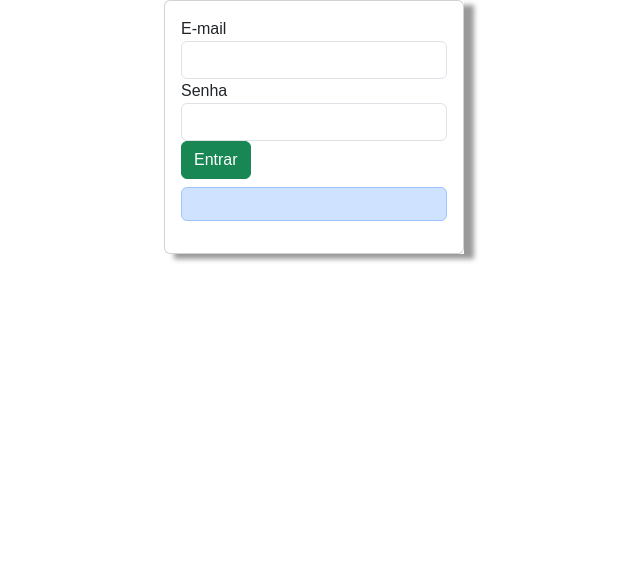
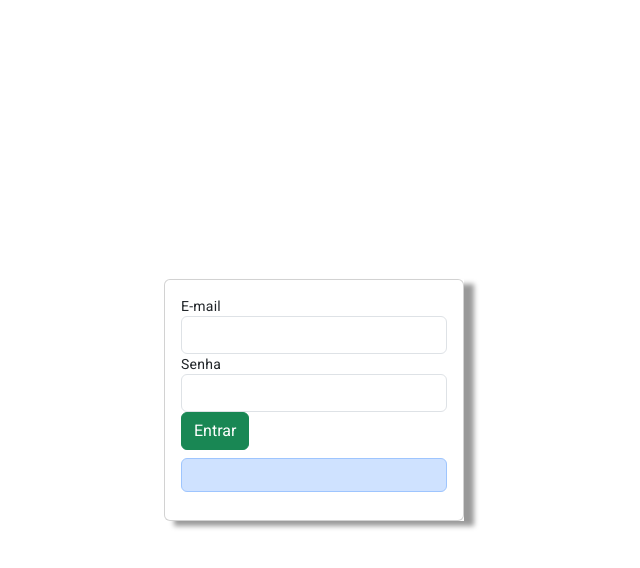
Before and after one commit to WictorLopes/HomeBakingAngular, an Angular app: page / in a window 1280 px wide. Shown: the top 568 px of the page, without its empty margins (326-966 px from the left). Built offline with nearby package versions, Linux system fonts and the light colour scheme.

Commit message:
adição do angular material

```diff
--- a/angular.json
+++ b/angular.json
@@ -25,6 +25,7 @@
               "src/assets"
             ],
             "styles": [
+              "@angular/material/prebuilt-themes/deeppurple-amber.css",
               "src/styles.css"
             ],
             "scripts": []
@@ -87,6 +88,7 @@
               "src/assets"
             ],
             "styles": [
+              "@angular/material/prebuilt-themes/deeppurple-amber.css",
               "src/styles.css"
             ],
             "scripts": []
--- a/package.json
+++ b/package.json
@@ -11,10 +11,12 @@
   "private": true,
   "dependencies": {
     "@angular/animations": "^15.0.0",
+    "@angular/cdk": "^15.0.4",
     "@angular/common": "^15.0.4",
     "@angular/compiler": "^15.0.0",
     "@angular/core": "^15.0.4",
     "@angular/forms": "^15.0.4",
+    "@angular/material": "^15.0.4",
     "@angular/platform-browser": "^15.0.0",
     "@angular/platform-browser-dynamic": "^15.0.0",
     "@angular/router": "^15.0.0",
--- a/src/app/app.module.ts
+++ b/src/app/app.module.ts
@@ -8,7 +8,8 @@
 import { AppComponent } from './app.component'
 import { HomeComponent } from './pages/home/home.component'
 import { LoginComponent } from './pages/login/login.component'
-import { CreditDebitFilterPipe } from './pages/home/creditDebitFilter'
+import { CreditDebitFilterPipe } from './pages/home/creditDebitFilter';
+import { BrowserAnimationsModule } from '@angular/platform-browser/animations'
 
 @NgModule({
   declarations: [AppComponent, HomeComponent, LoginComponent, CreditDebitFilterPipe],
@@ -19,6 +20,7 @@
     AppRoutingModule,
     ReactiveFormsModule,
     HttpClientModule,
+    BrowserAnimationsModule,
   ],
   providers: [],
   bootstrap: [AppComponent],
--- a/src/index.html
+++ b/src/index.html
@@ -12,13 +12,16 @@
       integrity="sha384-GLhlTQ8iRABdZLl6O3oVMWSktQOp6b7In1Zl3/Jr59b6EGGoI1aFkw7cmDA6j6gD"
       crossorigin="anonymous"
     />
-  </head>
+      <link rel="preconnect" href="https://fonts.gstatic.com">
+    <link href="https://fonts.googleapis.com/css2?family=Roboto:wght@300;400;500&display=swap" rel="stylesheet">
+    <link href="https://fonts.googleapis.com/icon?family=Material+Icons" rel="stylesheet">
+</head>
   <script
     src="https://cdn.jsdelivr.net/npm/bootstrap@5.3.0-alpha1/dist/js/bootstrap.bundle.min.js"
     integrity="sha384-w76AqPfDkMBDXo30jS1Sgez6pr3x5MlQ1ZAGC+nuZB+EYdgRZgiwxhTBTkF7CXvN"
     crossorigin="anonymous"
   ></script>
-  <body>
+  <body class="mat-typography">
     <app-root></app-root>
   </body>
 </html>
--- a/src/styles.css
+++ b/src/styles.css
@@ -9,3 +9,6 @@
 body {
   font-family: Arial, Helvetica, sans-serif;
 }
+
+html, body { height: 100%; }
+body { margin: 0; font-family: Roboto, "Helvetica Neue", sans-serif; }
```
Also changed, not shown: 1 other file (tests, documents, lock files or other folders).
